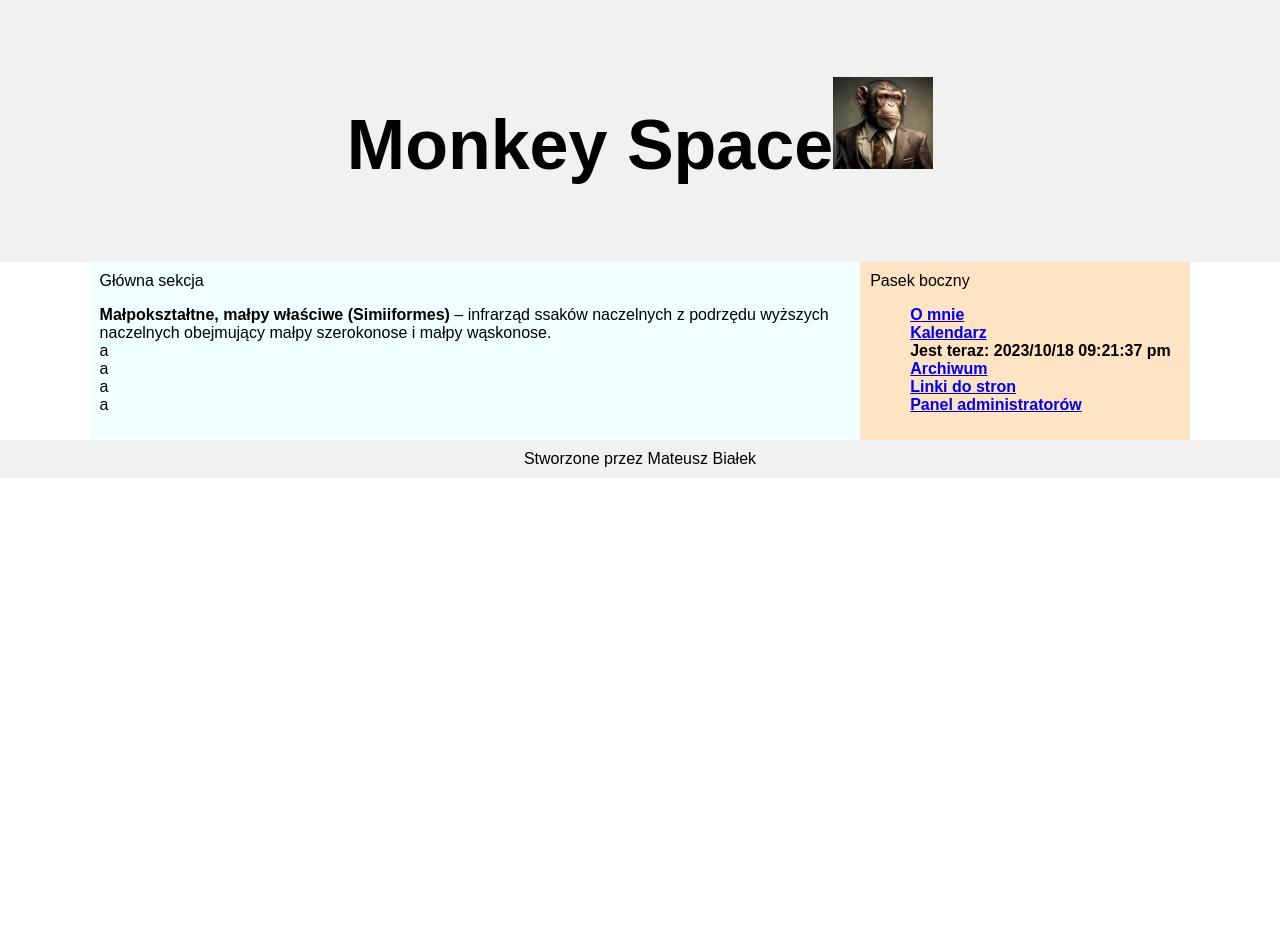
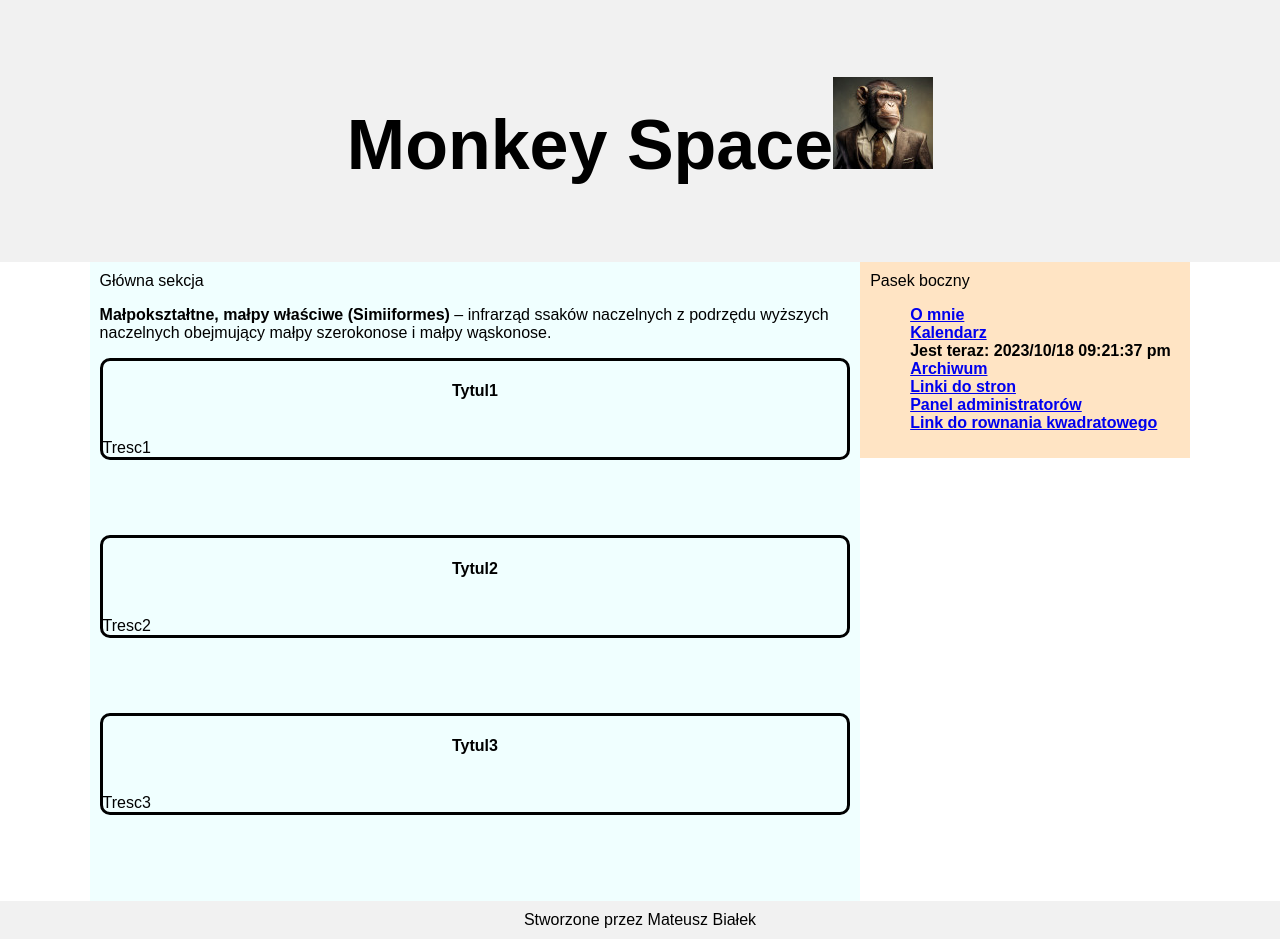
Before and after one commit to Neot0x/Sieciowe-systemy-informacyjne, a PHP site: page / in a window 1280 px wide. Before the commit the page ends 478 px from the top, so only its background shows below. Run offline with PHP 8.4, Linux system fonts and the light colour scheme.

Commit message:
Zajęcia 19.10.2023
dodanie generowanych postów przez php

```diff
--- a/SSI/index.php
+++ b/SSI/index.php
@@ -6,6 +6,7 @@
         <meta name="viewport" content="width=device-width, initial-scale=1">
         <link rel="stylesheet" href="styl.css">
 		<link rel="icon" type="image/x-icon" href="banan.png">
+        <link rel="icon" type="image/x-icon" href="banan.png">
     </head>
     <body>
         <header><h1>Monkey Space<img src="monkey_logo.jpg" alt="Logo bloga"></h1>
@@ -13,16 +14,9 @@
         </header>
         <div class = "row">
              <div class = "column left">Główna sekcja
-                <p><b>Małpokształtne, małpy właściwe (Simiiformes)</b> – infrarząd ssaków naczelnych z podrzędu wyższych naczelnych obejmujący małpy szerokonose i małpy wąskonose.
-				</br>
-				a
-				</br>
-				a
-				</br>
-				a
-				</br>
-				a
-                </p>
+                <p><b>Małpokształtne, małpy właściwe (Simiiformes)</b> – infrarząd ssaków naczelnych z podrzędu wyższych naczelnych obejmujący małpy szerokonose i małpy wąskonose.<br>
+                <?php include 'wpisy.php' ?>
+
              </div>
              <div class = "column right">Pasek boczny
                 <ol>
@@ -34,6 +28,7 @@
                     <li><a href = #>Archiwum</a></li>
                     <li><a href = #>Linki do stron</a></li>
                     <li><a href = #>Panel administratorów</a></li>
+                    <li><a href = "rownanie.php">Link do rownania kwadratowego</a></li>
                 </ol>
              </div>
         </div>
--- a/SSI/styl.css
+++ b/SSI/styl.css
@@ -64,3 +64,13 @@ li {
 img {
     width: auto;
 }
+
+article {
+    border-style: solid;
+    border-radius: 10px;
+    margin-bottom: 10%;
+}
+
+article h4{
+    text-align: center;
+}
--- /dev/null
+++ b/SSI/wpisy.php
@@ -0,0 +1,19 @@
+<?php
+    $tytul1 = "Tytul1";
+    $tytul2 = "Tytul2";
+    $tytul3 = "Tytul3";
+
+    $tresc1 = "Tresc1";
+    $tresc2 = "Tresc2";
+    $tresc3 = "Tresc3";
+
+    $articles = array(
+        array($tytul1, $tresc1),
+        array($tytul2, $tresc2),
+        array($tytul3, $tresc3)
+    );
+
+    for ($i = 0; $i < count($articles); $i++){
+        echo "<article><h4>".$articles[$i][0]."</h4><br>".$articles[$i][1]."<br> </article>";
+    }
+?>
```
Also changed, not shown: SSI/rownanie.php (added, +39 -0 lines).
